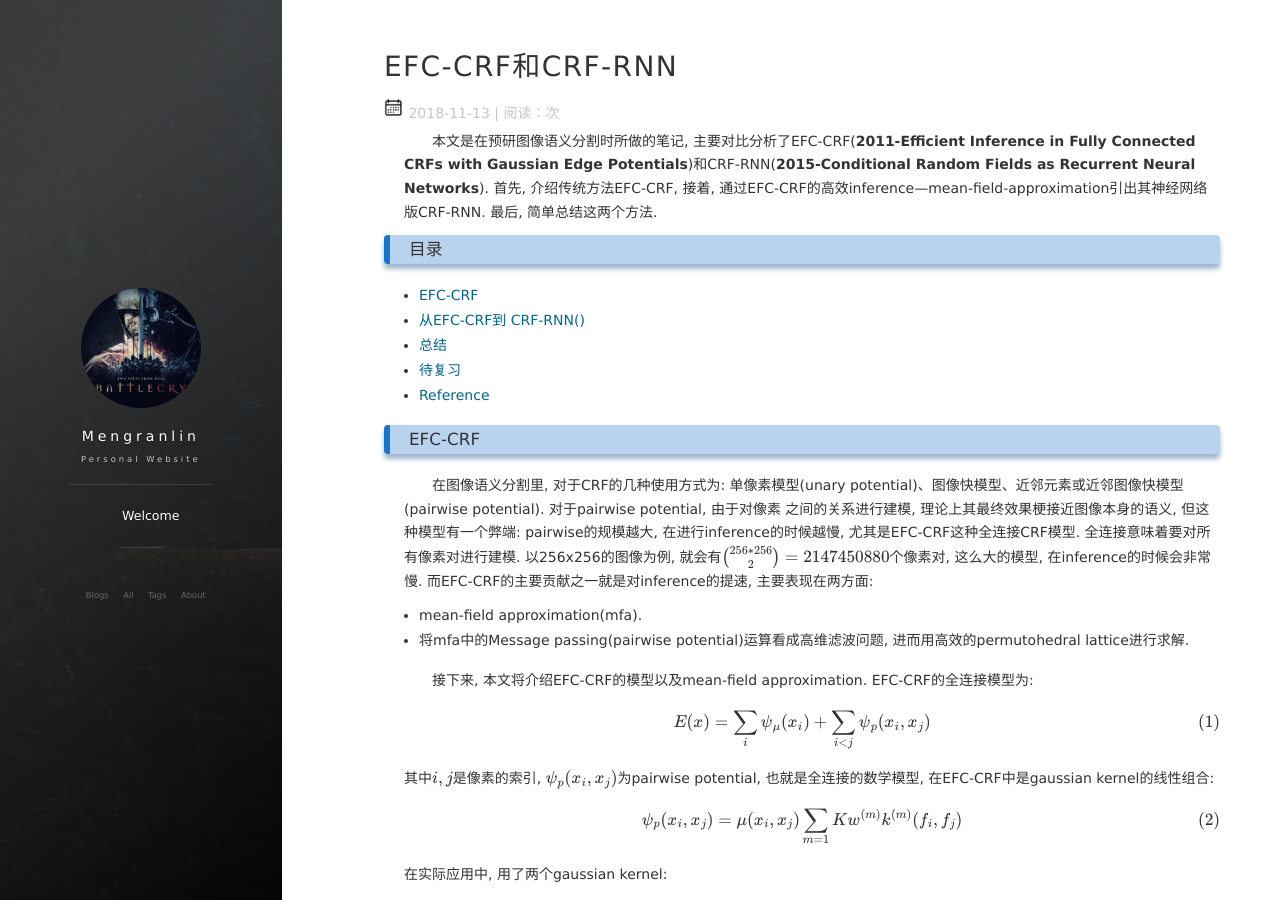
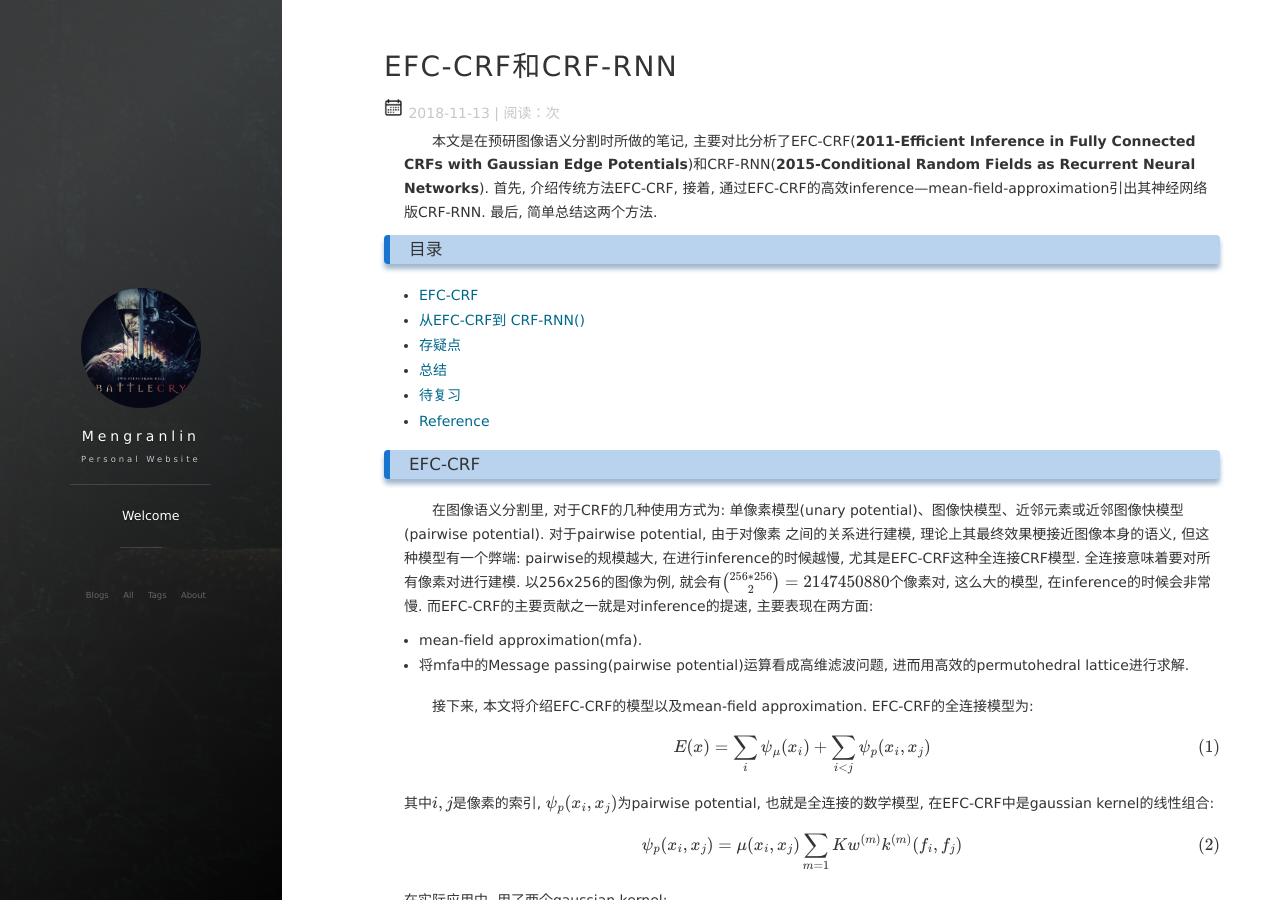
Before and after one commit to lmrshare/lmrshare.github.io, a Jekyll site: the page built from _posts/2018-11-13-crfandcrfrnn.md, in a window 1280 px wide and 900 px high. Built offline with Jekyll 4.4.1, drawn with Linux system fonts in a browser that asks for light colours; nearby versions of some CDN libraries; formulas are drawn with MathJax 3; comment, search, counter and statistics services are not loaded.

Commit message:
crfrnn version4

```diff
--- a/_posts/2018-11-13-crfandcrfrnn.md
+++ b/_posts/2018-11-13-crfandcrfrnn.md
@@ -12,6 +12,7 @@ tag: Research
 
 * [EFC-CRF](#EFC-CRF)
 * [从EFC-CRF到 CRF-RNN()](#CRF-RNN)
+* [存疑点](#doubt)
 * [总结](#review)
 * [待复习](#will-review)
 * [Reference](#reference)
```
